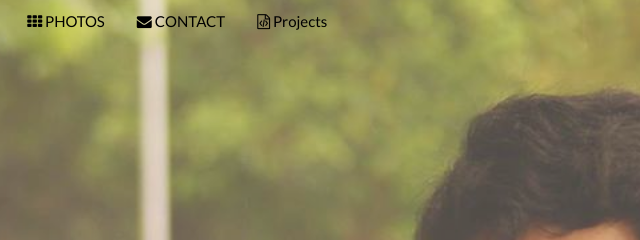
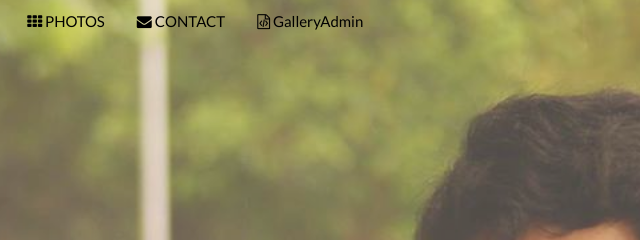
Before and after one commit to Devenc234/Devenc234.github.io, a plain HTML site: page index.html in a window 1280 px wide. Shown: the top 240 px of the page, 164-804 px from the left. Drawn offline with Linux system fonts and the light colour scheme; some packages are replaced by stand-ins of ours.

Commit message:
GalleryAdmin tag added

```diff
--- a/index.html
+++ b/index.html
@@ -64,7 +64,7 @@ body, html {
     <a href="#about" class="w3-bar-item w3-button w3-hide-small"><i class="fa fa-user"></i> ABOUT</a>
     <a href="#portfolio" class="w3-bar-item w3-button w3-hide-small"><i class="fa fa-th"></i> PHOTOS</a>
     <a href="#contact" class="w3-bar-item w3-button w3-hide-small"><i class="fa fa-envelope"></i> CONTACT</a>
-    <a href="projects.html" class="w3-bar-item w3-button w3-hide-small"><i class="fa fa-file-code-o" aria-hidden="true"></i> Projects</a>
+    <a href="GalleryAdmin.html" class="w3-bar-item w3-button w3-hide-small"><i class="fa fa-file-code-o" aria-hidden="true"></i> GalleryAdmin</a>
     <a href="#" class="w3-bar-item w3-button w3-hide-small w3-right w3-hover-red">
       <i class="fa fa-search"></i>
     </a>
@@ -75,7 +75,7 @@ body, html {
     <a href="#about" class="w3-bar-item w3-button" onclick="toggleFunction()">ABOUT</a>
     <a href="#portfolio" class="w3-bar-item w3-button" onclick="toggleFunction()">PHOTOS</a>
     <a href="#contact" class="w3-bar-item w3-button" onclick="toggleFunction()">CONTACT</a>
-    <a href="#contact" class="w3-bar-item w3-button" onclick="toggleFunction()">Projects</a>
+    <a href="GalleryAdmin.html" class="w3-bar-item w3-button" onclick="toggleFunction()">GalleryAdmin</a>
     <a href="#" class="w3-bar-item w3-button">SEARCH</a>
   </div>
 </div>
```
